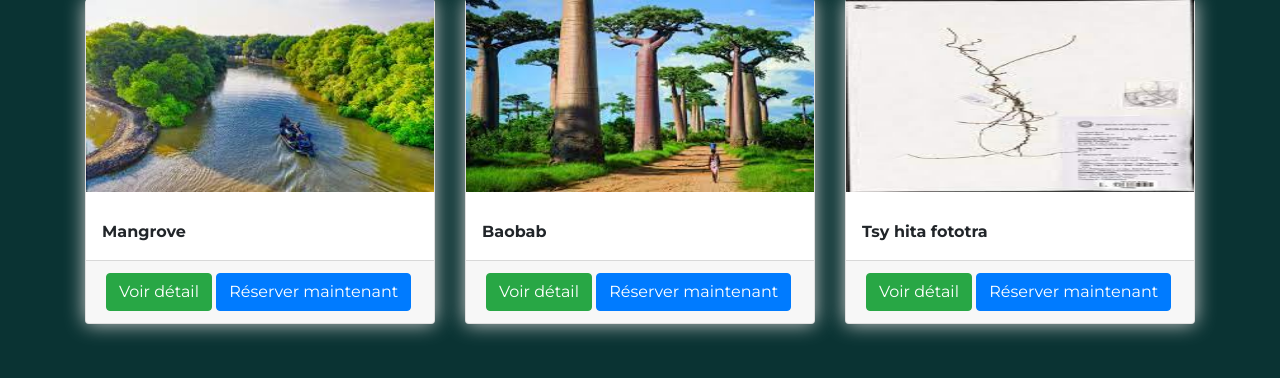
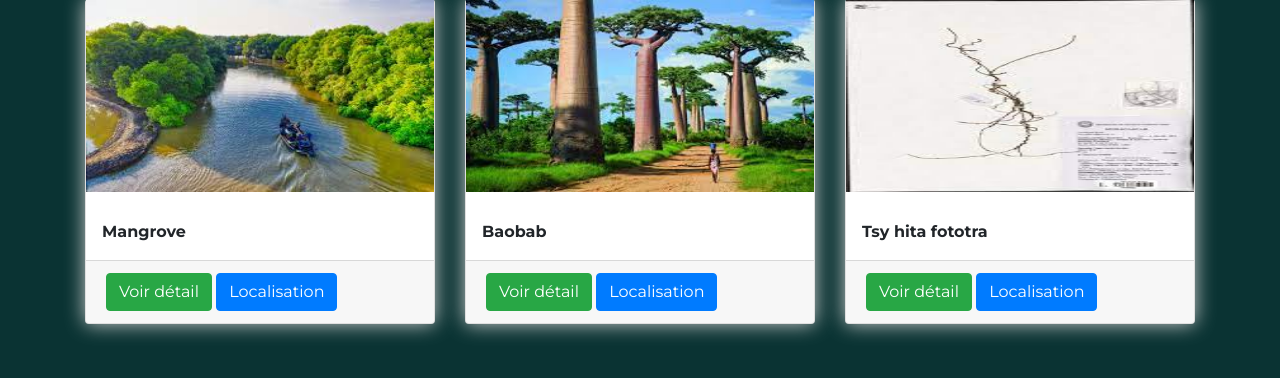
Before and after one commit to Randriavaoselon/listeImage, a Django app: page / in a window 1280 px wide. Shown: the part 129-507 px from the top of the page. Run offline with Django 4.2, Linux system fonts and the light colour scheme; a user stored in the database is signed in; data comes from the database, SQL or seed files in the repository; some libraries are stand-ins or nearby versions.

Commit message:
premier modification

```diff
--- a/template/affichage_image.html
+++ b/template/affichage_image.html
@@ -122,7 +122,7 @@ body{
                         </div>
                         <div class="card-footer">
                                 <a href="" class="btn btn-success">Voir détail</a>
-                                <a href="" class="btn btn-primary">Réserver maintenant</a>
+                                <a href="" class="btn btn-primary">Localisation <i class="fa-duotone fa-map-location"></i></a>
                         </div>
                     </div><br>
                 </div>
```
